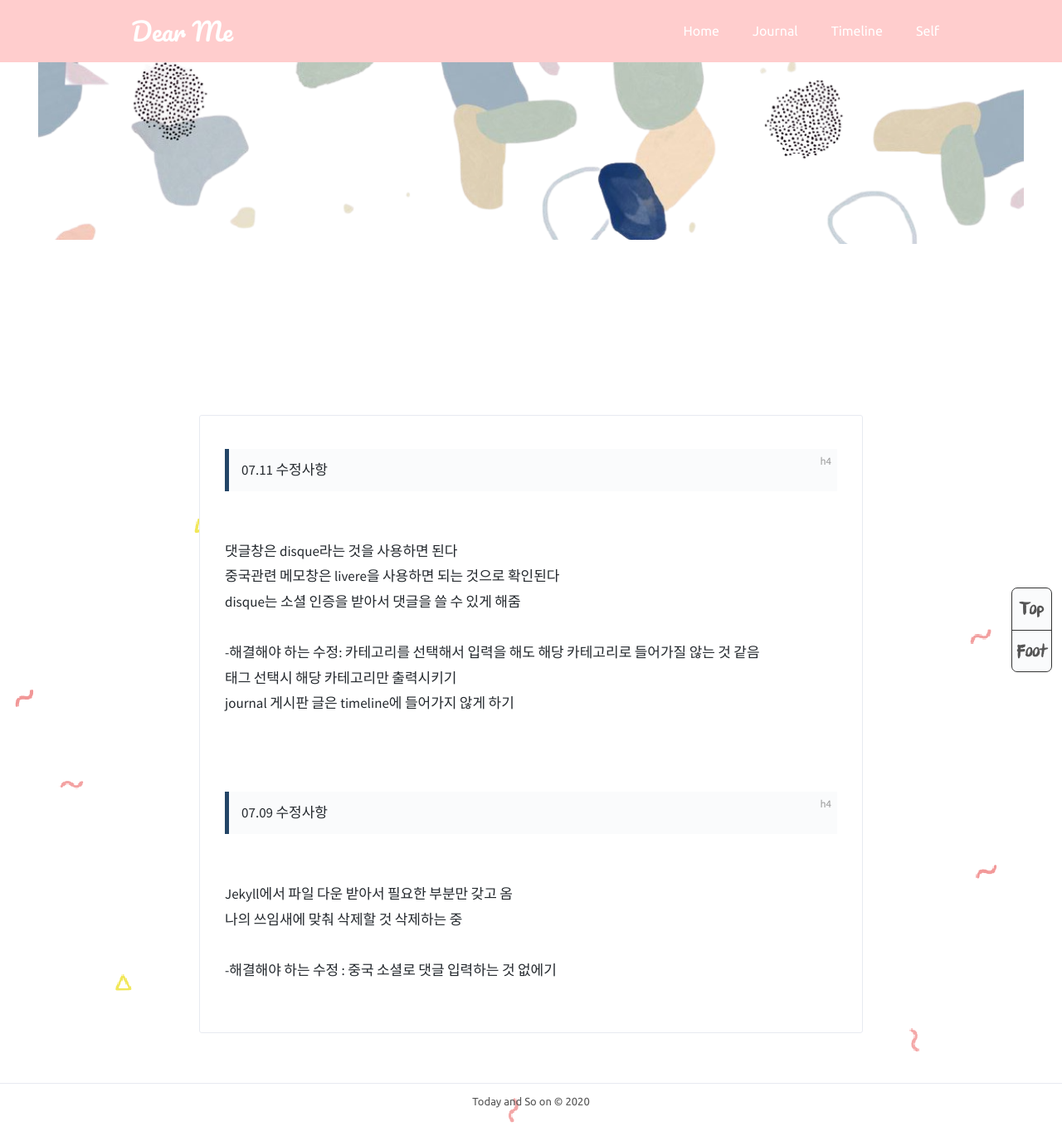
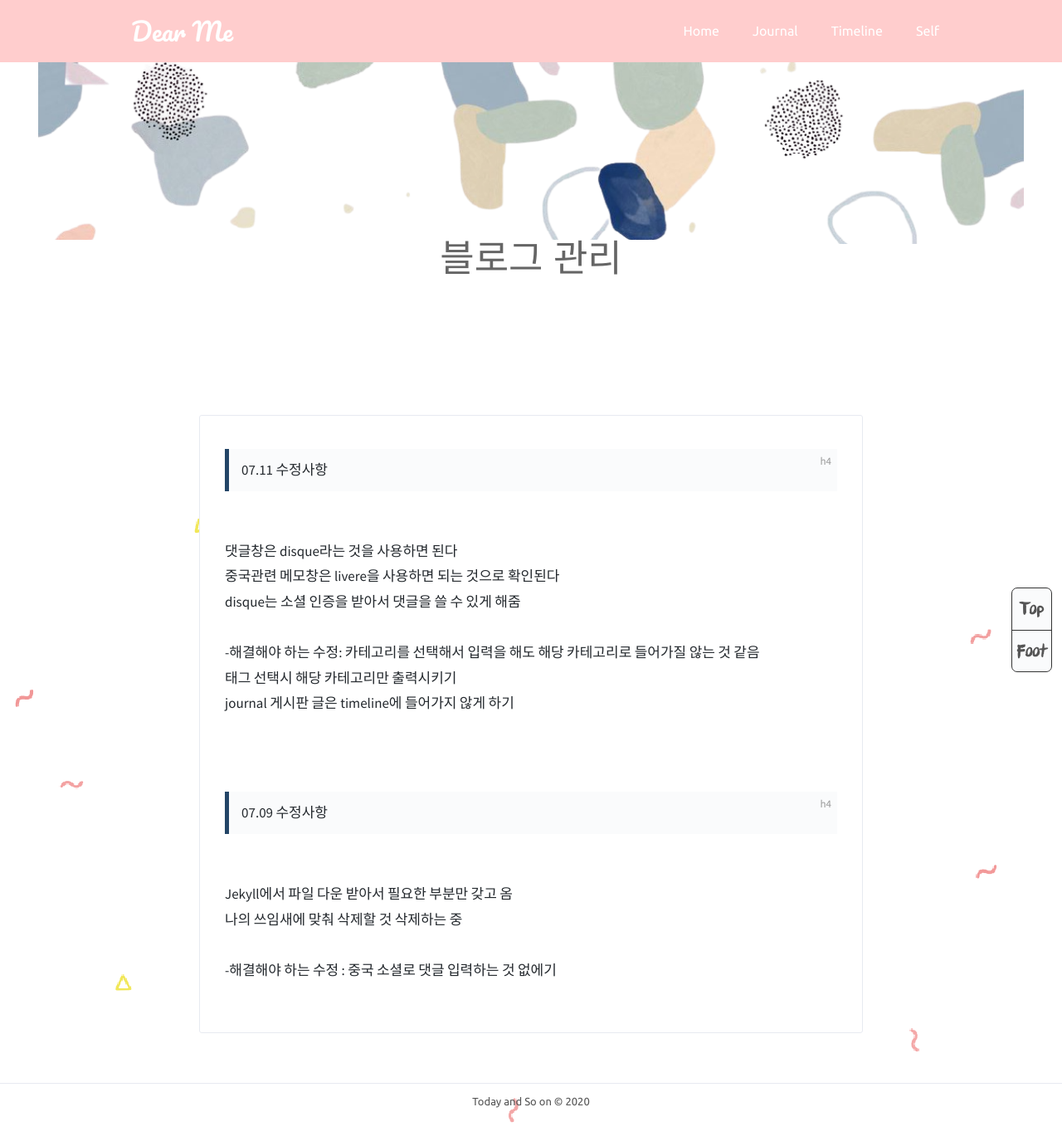
Before and after one commit to IraJane/IraJane.github.io, a Jekyll site: the page built from _posts/2020-07-09-first-post.md, in a window 1280 px wide. Shown: the whole page at 83% size. Built offline with Jekyll 4.4.1, drawn with Linux system fonts in a browser that asks for light colours; comment, search, counter and statistics services are not loaded.

Commit message:
Update style.css

```diff
--- a/assets/css/style.css
+++ b/assets/css/style.css
@@ -710,7 +710,7 @@ a{
     margin: 0 auto;
     font-size: 45px;
     font-weight: 550;
-    color: white;
+    color: #656565;
     font-family: "Arial","Microsoft YaHei","黑体","宋体",sans-serif;
     /*font-family: 'Kaushan Script', cursive;*/
 }
```
